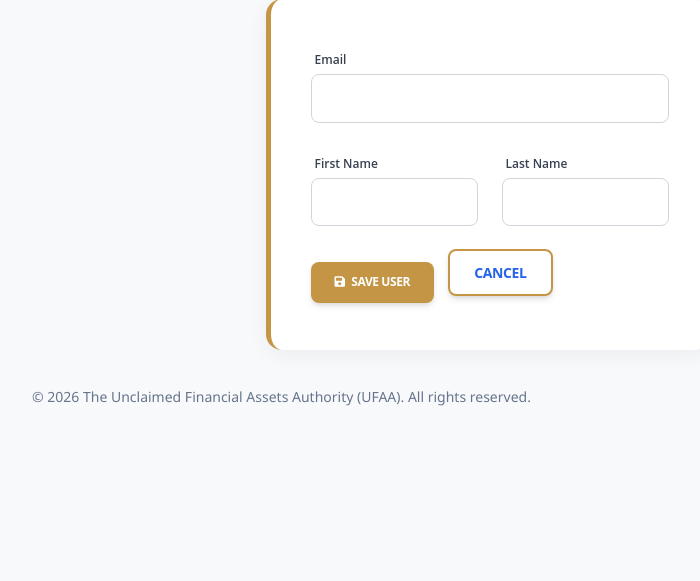
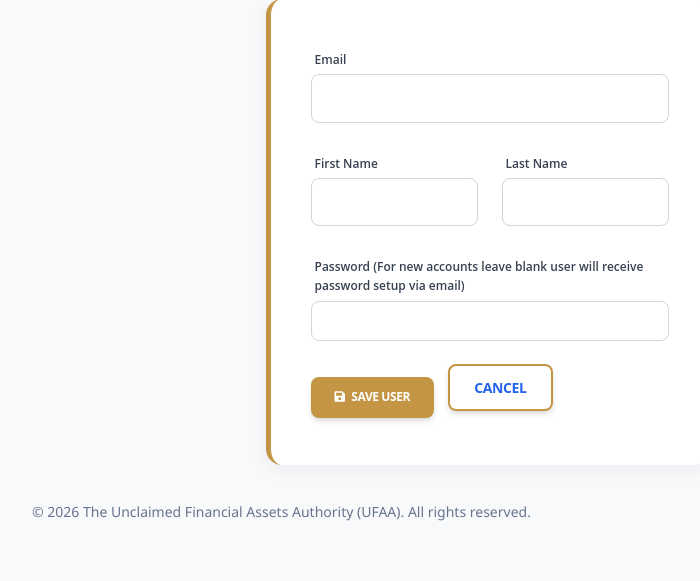
Before and after one commit to Sylvester976/UFAA, a Django app: template templates/accounts/user_form.html in a window 1280 px wide. Shown: the part 169-750 px from the top of the page, without its empty margins (290-990 px from the left). Run offline with Django 5.2, Linux system fonts and the light colour scheme; the template is opened without the code that fills it, so the values that code supplies are empty; some libraries are stand-ins or nearby versions.

Commit message:
password disclaimer

```diff
--- a/templates/accounts/user_form.html
+++ b/templates/accounts/user_form.html
@@ -54,6 +54,13 @@
 
 </div>
 
+<div class="mb-3">
+<label>Password (For new accounts leave blank user will receive password setup via email)</label>
+<input type="password"
+       name="password"
+       class="form-control"
+       required>
+</div>
 
 <button type="submit" class="btn btn-brand">
 <i class="fas fa-save me-1"></i>
```
